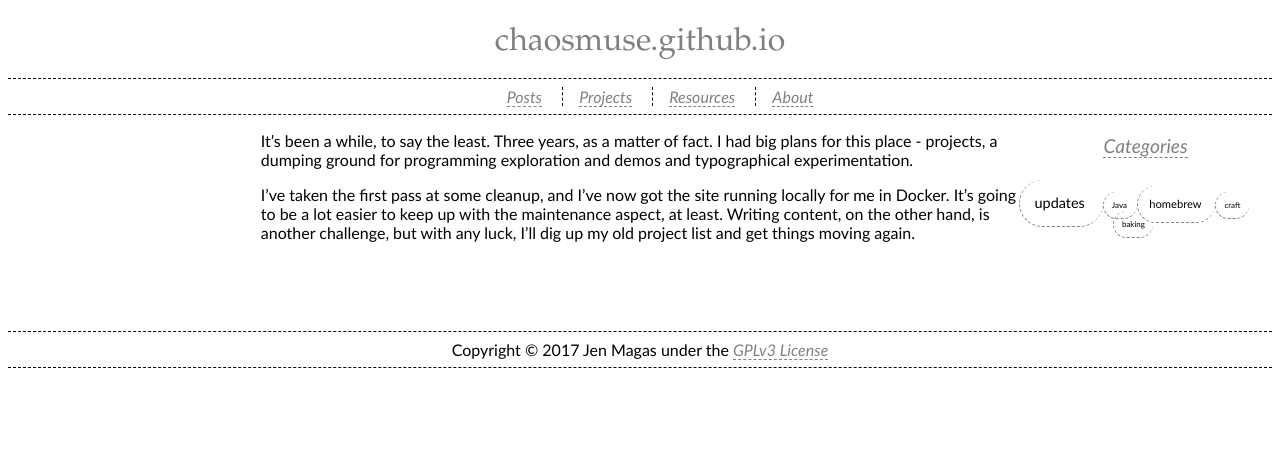
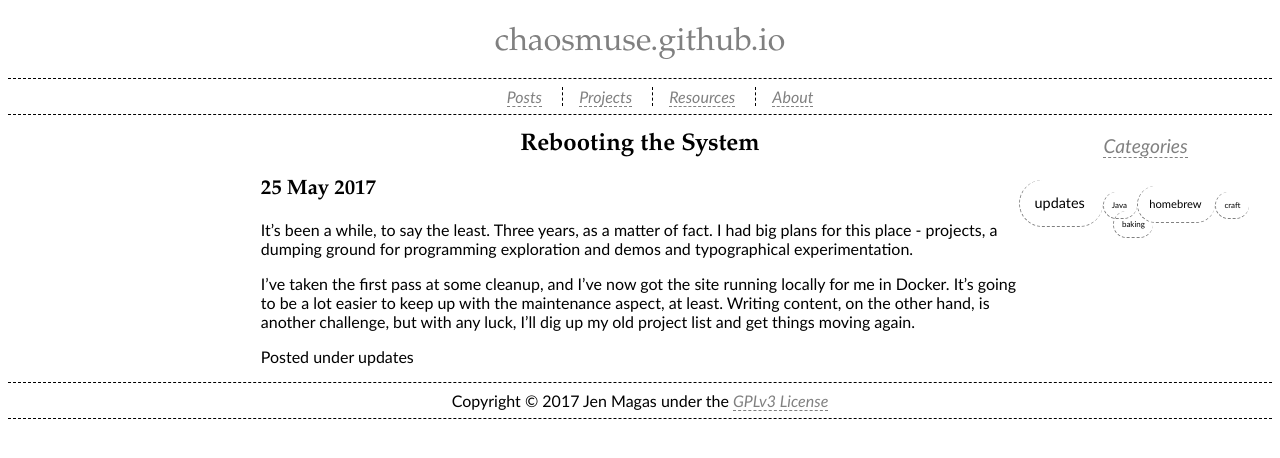
Before and after one commit to chaosmuse/chaosmuse.github.io, a Jekyll site: the page built from _posts/2017-05-25-Rebooting-the-System.md, in a window 1280 px wide. Shown: the top 458 px of the page. Built offline with Jekyll 4.4.1, drawn with Linux system fonts in a browser that asks for light colours; part of the change alters nothing that is shown.

```diff
--- a/_config.yml
+++ b/_config.yml
@@ -12,7 +12,7 @@ excerpt_separator: ""
 
 paginate: 1
 paginate_path: "page:num"
-permalink: /:categories/:year/:month/:day/:title/
+permalink: /:year/:month/:day/:title/
 
 source:      .
 destination: ./_site
--- a/_posts/2017-05-25-Rebooting-the-System.md
+++ b/_posts/2017-05-25-Rebooting-the-System.md
@@ -1,5 +1,5 @@
 ---
-layout: default
+layout: post
 title: Rebooting the System
 categories: [updates]
 ---
```
